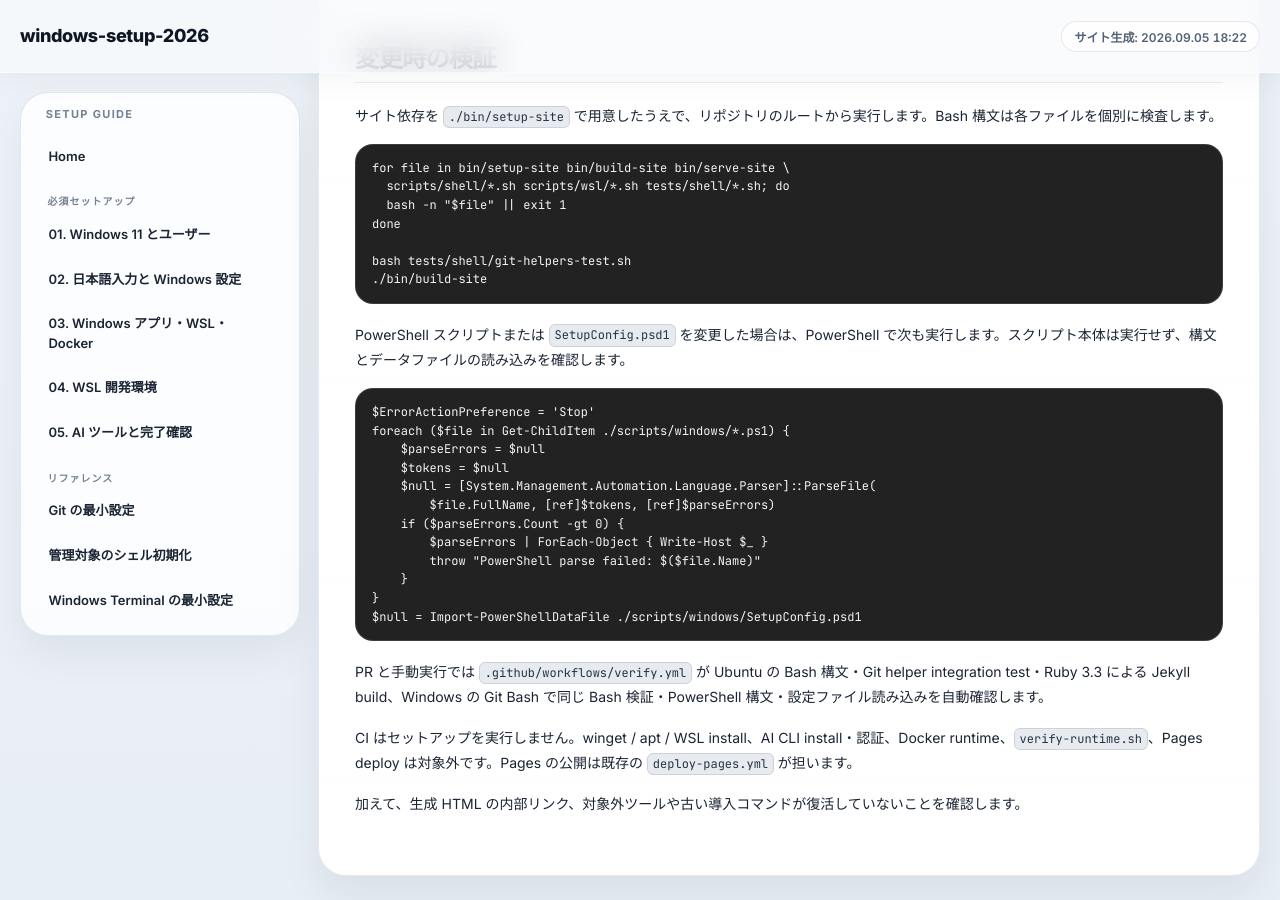
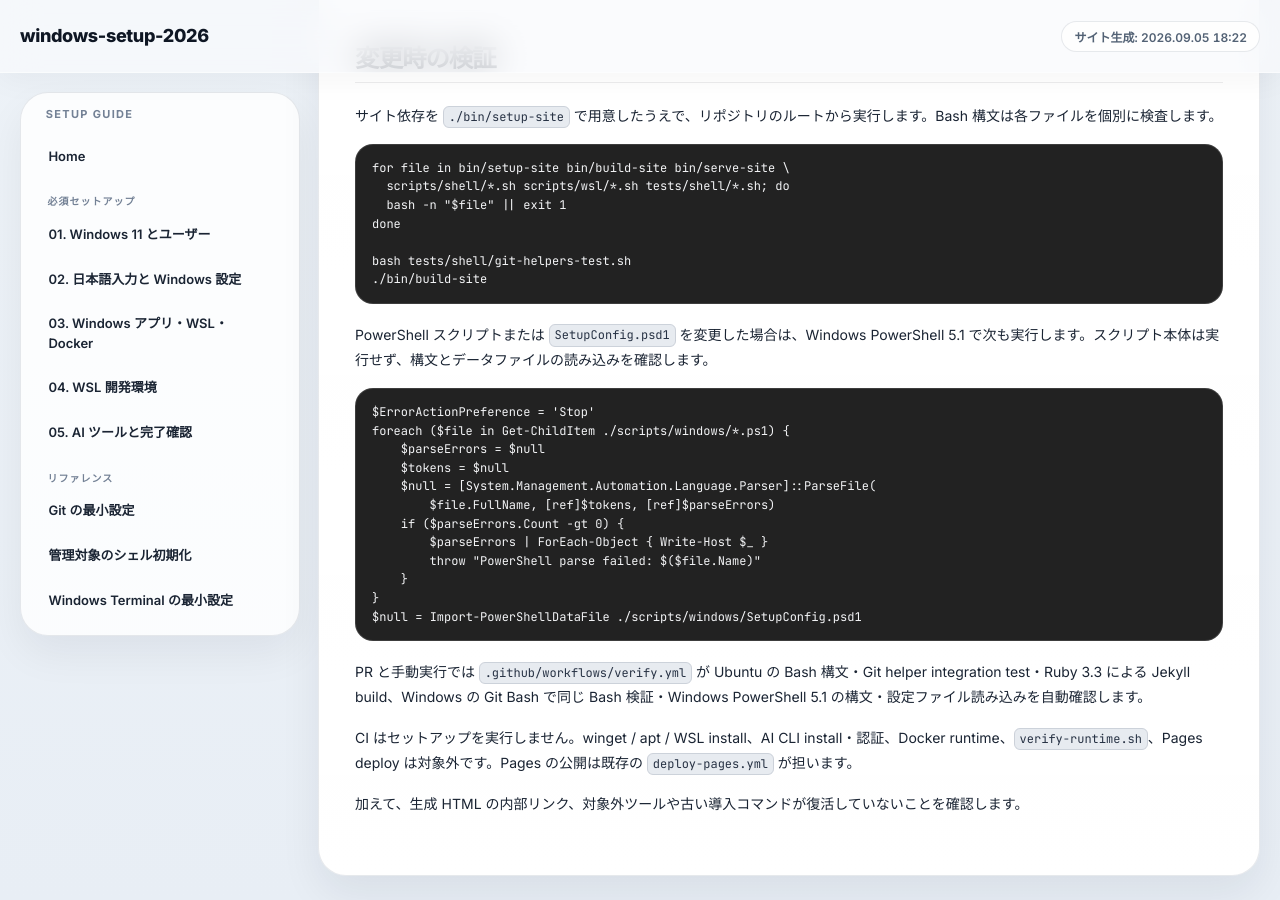
Before and after one commit to koumatsumoto/windows-setup-2026, a Jekyll site: the page built from AUTHORING.md, in a window 1280 px wide and 900 px high, scrolled down 1218 px. Built offline with Jekyll 4.4.1, drawn with Linux system fonts in a browser that asks for light colours; our own code applies the rules of GitHub Pages for plain Markdown files.

Commit message:
fix: PowerShell CI を正規対象の Windows PowerShell 5.1 に合わせる
Windows PowerShell 5.1 で動かすセットアップに PS7 専用構文が混入するのを検出できるよう、CI の shell を powershell にする。AUTHORING の実行環境も明記する。

Refs #25

````diff
--- a/AUTHORING.md
+++ b/AUTHORING.md
@@ -52,7 +52,7 @@ bash tests/shell/git-helpers-test.sh
 ./bin/build-site
 ```
 
-PowerShell スクリプトまたは `SetupConfig.psd1` を変更した場合は、PowerShell で次も実行します。スクリプト本体は実行せず、構文とデータファイルの読み込みを確認します。
+PowerShell スクリプトまたは `SetupConfig.psd1` を変更した場合は、Windows PowerShell 5.1 で次も実行します。スクリプト本体は実行せず、構文とデータファイルの読み込みを確認します。
 
 ```powershell
 $ErrorActionPreference = 'Stop'
@@ -69,7 +69,7 @@ foreach ($file in Get-ChildItem ./scripts/windows/*.ps1) {
 $null = Import-PowerShellDataFile ./scripts/windows/SetupConfig.psd1
 ```
 
-PR と手動実行では `.github/workflows/verify.yml` が Ubuntu の Bash 構文・Git helper integration test・Ruby 3.3 による Jekyll build、Windows の Git Bash で同じ Bash 検証・PowerShell 構文・設定ファイル読み込みを自動確認します。
+PR と手動実行では `.github/workflows/verify.yml` が Ubuntu の Bash 構文・Git helper integration test・Ruby 3.3 による Jekyll build、Windows の Git Bash で同じ Bash 検証・Windows PowerShell 5.1 の構文・設定ファイル読み込みを自動確認します。
 
 CI はセットアップを実行しません。winget / apt / WSL install、AI CLI install・認証、Docker runtime、`verify-runtime.sh`、Pages deploy は対象外です。Pages の公開は既存の `deploy-pages.yml` が担います。
 
````
Also changed, not shown: .github/workflows/verify.yml.
